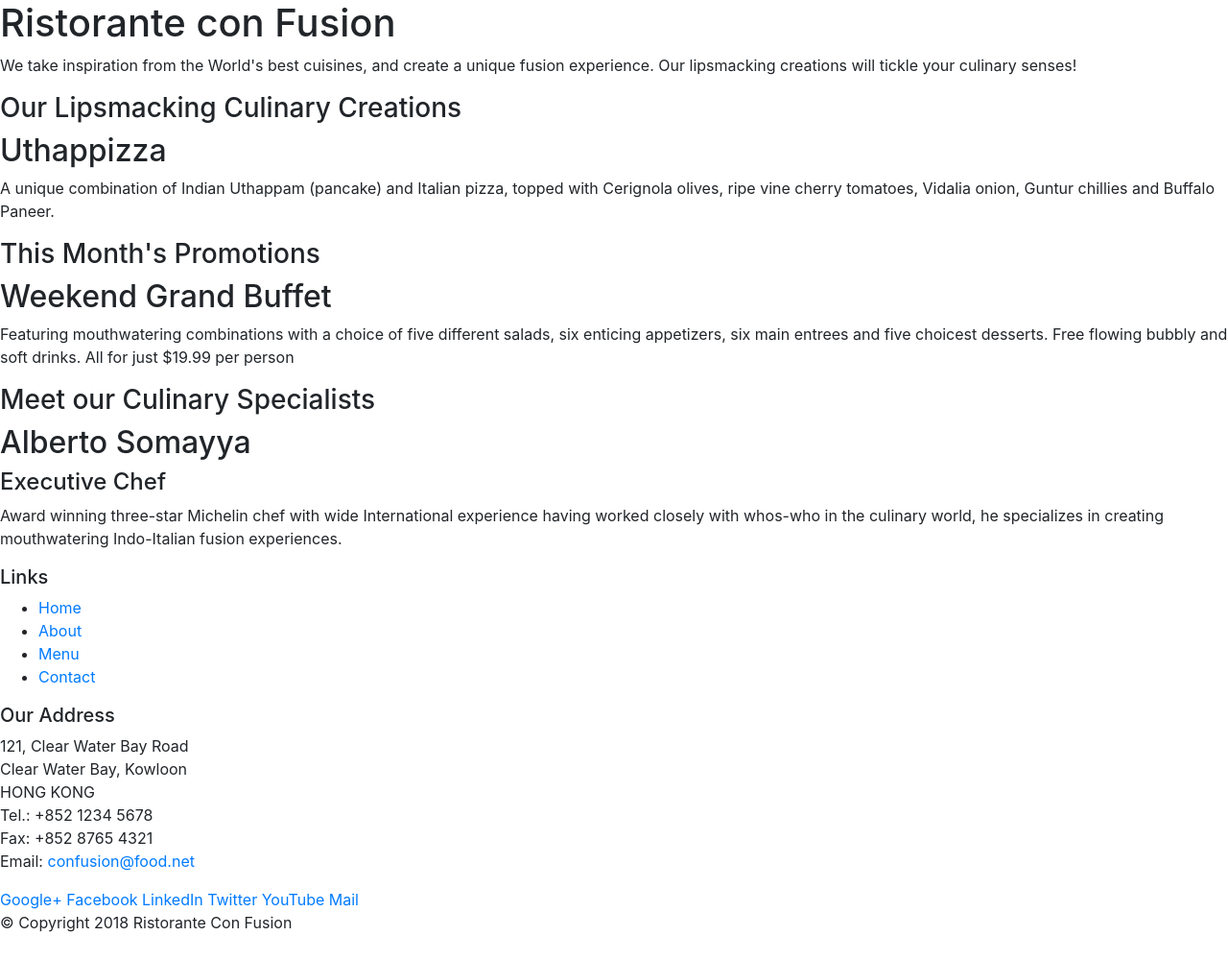
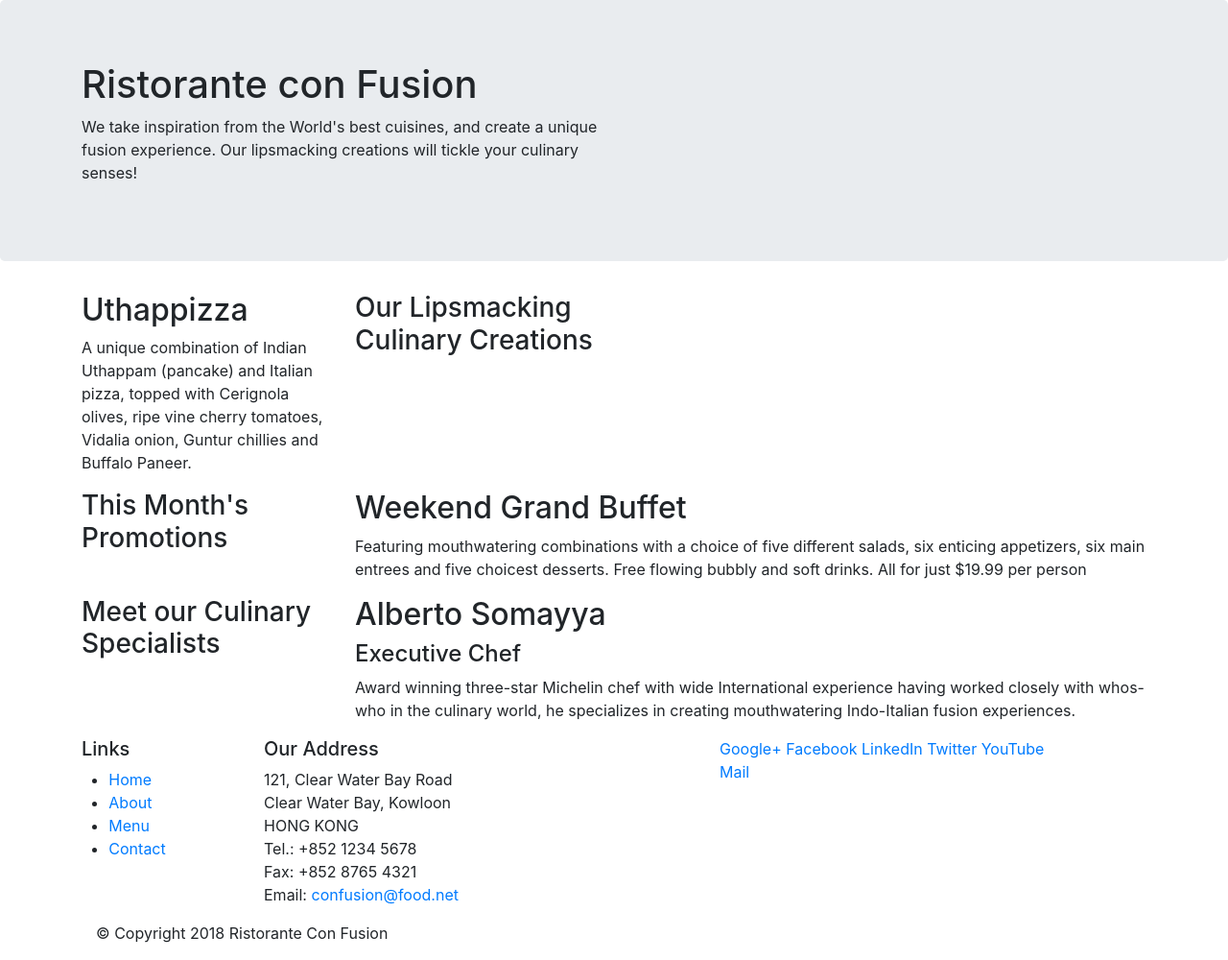
Before and after one commit to coiptit/bootstrap, a website: page index.html in a window 1280 px wide. Shown: the whole page at 96% size. Drawn offline with nearby package versions, Linux system fonts and the light colour scheme.

Commit message:
Bootstrap Grid Part 1

```diff
--- a/index.html
+++ b/index.html
@@ -18,10 +18,10 @@
   </head>
 
   <body>
-    <header>
-      <div>
-        <div>
-          <div>
+    <header class="jumbotron">
+      <div class="container">
+        <div class="row">
+          <div class="col-12 col-sm-6">
             <h1>Ristorante con Fusion</h1>
             <p>
               We take inspiration from the World's best cuisines, and create a
@@ -29,17 +29,17 @@
               your culinary senses!
             </p>
           </div>
-          <div></div>
+          <div class="col-12 col-sm"></div>
         </div>
       </div>
     </header>
 
-    <div>
-      <div>
-        <div>
+    <div class="container">
+      <div class="row">
+        <div class="col-12 col-sm-4 order-sm-last col-md-3">
           <h3>Our Lipsmacking Culinary Creations</h3>
         </div>
-        <div>
+        <div class="col-12 col-sm-4 order-sm-first col-md-3">
           <h2>Uthappizza</h2>
           <p>
             A unique combination of Indian Uthappam (pancake) and Italian pizza,
@@ -49,11 +49,11 @@
         </div>
       </div>
 
-      <div>
-        <div>
+      <div class="row">
+        <div class="col-12 col-sm-4 col-md-3">
           <h3>This Month's Promotions</h3>
         </div>
-        <div>
+        <div class="col-12 col-sm-4 col-md">
           <h2>Weekend Grand Buffet</h2>
           <p>
             Featuring mouthwatering combinations with a choice of five different
@@ -64,11 +64,11 @@
         </div>
       </div>
 
-      <div>
-        <div>
+      <div class="row">
+        <div class="col-12 col-sm-4 col-md-3">
           <h3>Meet our Culinary Specialists</h3>
         </div>
-        <div>
+        <div class="col-12 col-sm-4 col-md">
           <h2>Alberto Somayya</h2>
           <h4>Executive Chef</h4>
           <p>
@@ -82,18 +82,18 @@
     </div>
 
     <footer>
-      <div>
-        <div>
-          <div>
+      <div class="container">
+        <div class="row">
+          <div class="col-4 col-md-2">
             <h5>Links</h5>
-            <ul>
+            <ul class="col-4 offset-1 col-sm-2">
               <li><a href="#">Home</a></li>
               <li><a href="#">About</a></li>
               <li><a href="#">Menu</a></li>
               <li><a href="#">Contact</a></li>
             </ul>
           </div>
-          <div>
+          <div class="col-7 col-md-5">
             <h5>Our Address</h5>
             <address>
               121, Clear Water Bay Road<br />
@@ -104,7 +104,7 @@
               Email: <a href="mailto:confusion@food.net">confusion@food.net</a>
             </address>
           </div>
-          <div>
+          <div class="col-12 col-md-4">
             <div>
               <a href="http://google.com/+">Google+</a>
               <a href="http://www.facebook.com/profile.php?id=">Facebook</a>
@@ -115,16 +115,16 @@
             </div>
           </div>
         </div>
-        <div>
+        <div class="col-auto">
           <div>
             <p>© Copyright 2018 Ristorante Con Fusion</p>
           </div>
         </div>
       </div>
     </footer>
-        <!-- jQuery first, then Popper.js, then Bootstrap JS. -->
-        <script src="node_modules/jquery/dist/jquery.slim.min.js"></script>
-        <script src="node_modules/popper.js/dist/umd/popper.min.js"></script>
-        <script src="node_modules/bootstrap/dist/js/bootstrap.min.js"></script>
+    <!-- jQuery first, then Popper.js, then Bootstrap JS. -->
+    <script src="node_modules/jquery/dist/jquery.slim.min.js"></script>
+    <script src="node_modules/popper.js/dist/umd/popper.min.js"></script>
+    <script src="node_modules/bootstrap/dist/js/bootstrap.min.js"></script>
   </body>
 </html>
```
